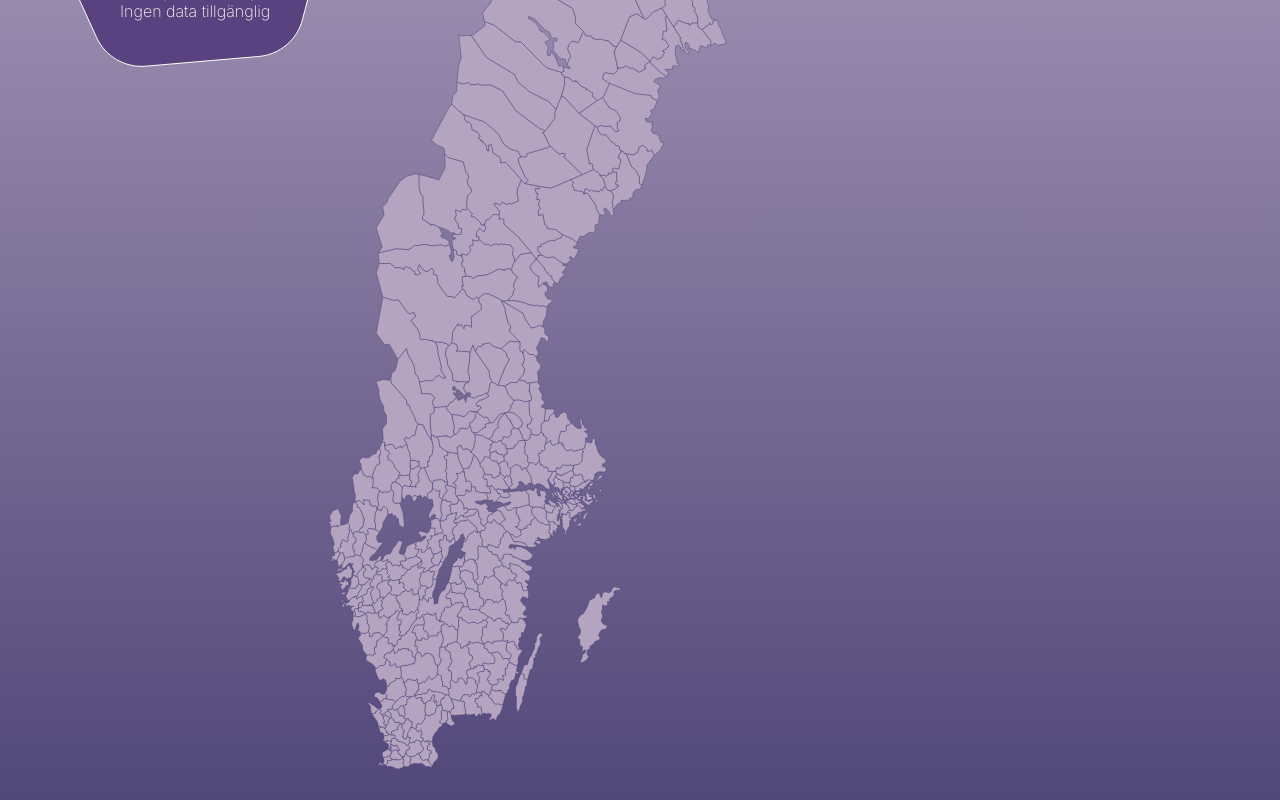
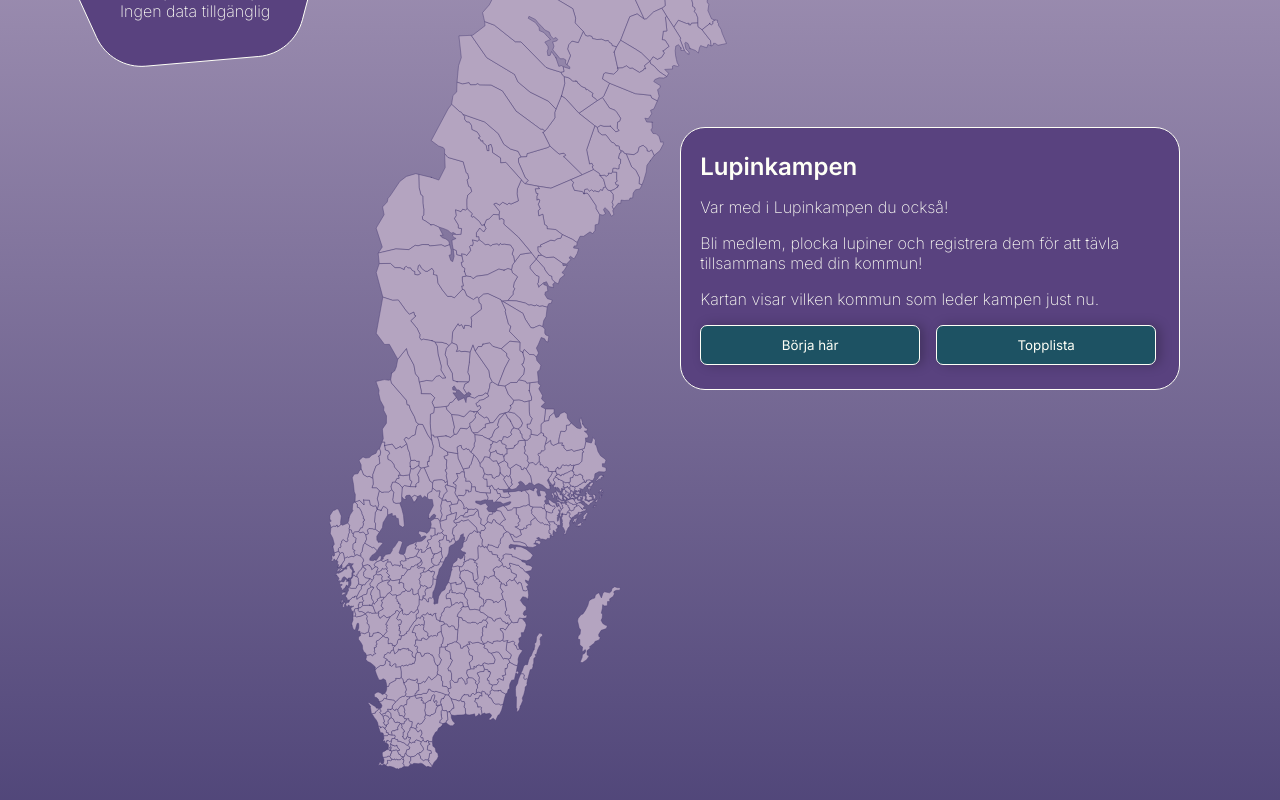
Before and after one commit to CarolineVarsaga/lupinkampen, a React (Vite) app in the folder client/: page /#/ in a window 1280 px wide. Shown: the part 1480-2280 px from the top of the page. Built offline with nearby package versions, Linux system fonts and the light colour scheme; no server answers.

Commit message:
:sparkles: imports map info section

```diff
--- a/client/src/components/home/MapSection.tsx
+++ b/client/src/components/home/MapSection.tsx
@@ -1,8 +1,8 @@
 import { useState, useEffect } from "react";
 import { fetchTopMunicipalities } from "../../services/leaderboardService";
-import Button from "../Button";
 import SvgWaveBottom from "../SvgWaveBottom";
 import SwedenMap from "../SwedenMap";
+import MapSectionInfo from "./MapSectionInfo";
 
 const MapSection = () => {
   const BackgroundPolygon = "/assets/leading-municipality-container-bg.svg";
@@ -34,6 +34,7 @@ const MapSection = () => {
   }, []);
 
   return (
+    <>
       <section className="map-section">
         <SvgWaveBottom className="svg-wave-bottom" />
         <div className="round-image-container"></div>
@@ -54,8 +55,9 @@ const MapSection = () => {
           </div>
         </div>
         <SwedenMap />
-      <Button text="Topplista" className="highscore-button" />
+        <MapSectionInfo />
       </section>
+    </>
   );
 };
 
```
Lines whose indentation alone changed are shown as unchanged.
